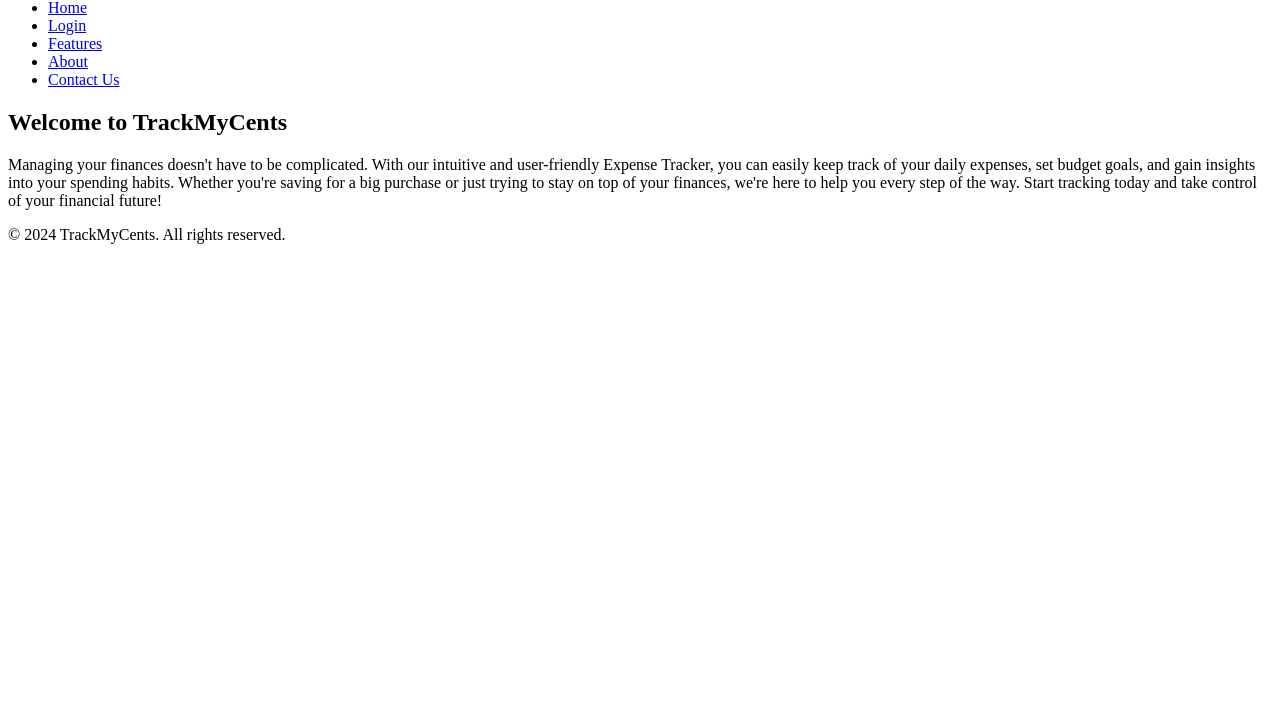
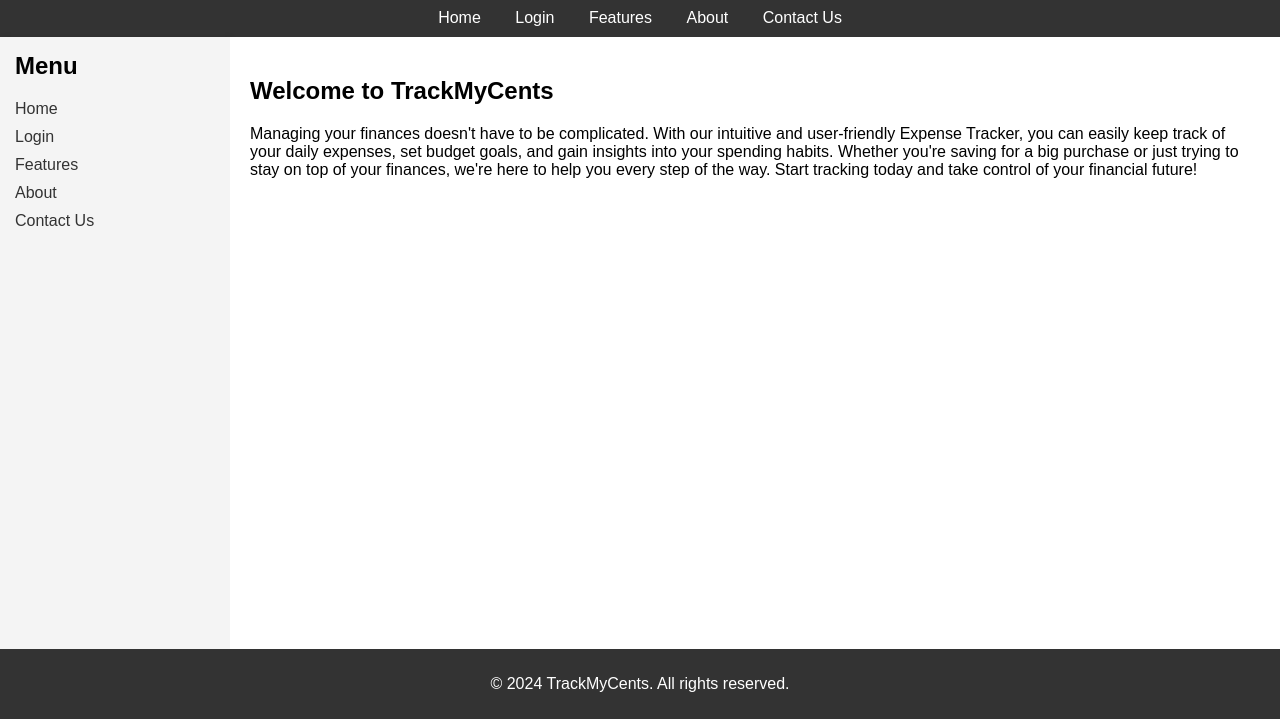
Before and after one commit to Anirudh112233/TrackMyCents, a plain HTML site: page index.html in a window 1280 px wide. Shown: the part 81-800 px from the top of the page. Drawn offline with Linux system fonts and the light colour scheme.

Commit message:
Second Update

```diff
--- a/index.html
+++ b/index.html
@@ -3,7 +3,7 @@
 <head>
     <meta charset="UTF-8">
     <meta name="viewport" content="width=device-width, initial-scale=1.0">
-    <title>TrackMyCents- Home</title>
+    <title>TrackMyCents - Home</title>
     <link rel="stylesheet" href="styles.css"> <!-- Link to external CSS -->
 </head>
 <body>
@@ -20,16 +20,29 @@
         </nav>
     </header>
 
+    <div class="container">
+        <aside class="side-menu">
+            <h2>Menu</h2>
+            <ul>
+                <li><a href="index.html">Home</a></li>
+                <li><a href="login.html">Login</a></li>
+                <li><a href="features.html">Features</a></li>
+                <li><a href="about.html">About</a></li>
+                <li><a href="contact.html">Contact Us</a></li>
+            </ul>
+        </aside>
+
         <main>
             <section id="home">
                 <h2>Welcome to TrackMyCents</h2>
-            <p> Managing your finances doesn't have to be complicated. With our intuitive and user-friendly Expense Tracker,
+                <p>Managing your finances doesn't have to be complicated. With our intuitive and user-friendly Expense Tracker,
                     you can easily keep track of your daily expenses, set budget goals, and gain insights into your spending habits.
                     Whether you're saving for a big purchase or just trying to stay on top of your finances, we're here to help you
                     every step of the way. Start tracking today and take control of your financial future!
                 </p>
             </section>
         </main>
+    </div>
 
     <footer>
         <p>&copy; 2024 TrackMyCents. All rights reserved.</p>
--- /dev/null
+++ b/styles.css
@@ -0,0 +1,80 @@
+/* styles.css */
+body {
+    font-family: Arial, sans-serif;
+    margin: 0;
+    padding: 0;
+    display: flex;
+    flex-direction: column;
+    height: 100vh;
+}
+
+header {
+    background-color: #333;
+    color: white;
+    padding: 10px 0;
+    text-align: center;
+}
+
+nav ul {
+    list-style: none;
+    padding: 0;
+    margin: 0;
+}
+
+nav ul li {
+    display: inline;
+    margin: 0 15px;
+}
+
+nav ul li a {
+    color: white;
+    text-decoration: none;
+}
+
+.container {
+    display: flex;
+    flex: 1;
+}
+
+.side-menu {
+    width: 200px;
+    background-color: #f4f4f4;
+    padding: 15px;
+    box-shadow: 2px 0 5px rgba(0, 0, 0, 0.1);
+}
+
+.side-menu h2 {
+    margin-top: 0;
+}
+
+.side-menu ul {
+    list-style: none;
+    padding: 0;
+    margin: 0;
+}
+
+.side-menu ul li {
+    margin: 10px 0;
+}
+
+.side-menu ul li a {
+    text-decoration: none;
+    color: #333;
+}
+
+.side-menu ul li a:hover {
+    text-decoration: underline;
+}
+
+main {
+    flex: 1;
+    padding: 20px;
+    background-color: #fff;
+}
+
+footer {
+    background-color: #333;
+    color: white;
+    text-align: center;
+    padding: 10px 0;
+}
```
Also changed, not shown: contact.html (+6 -7 lines). Lines whose indentation alone changed are shown as unchanged.
